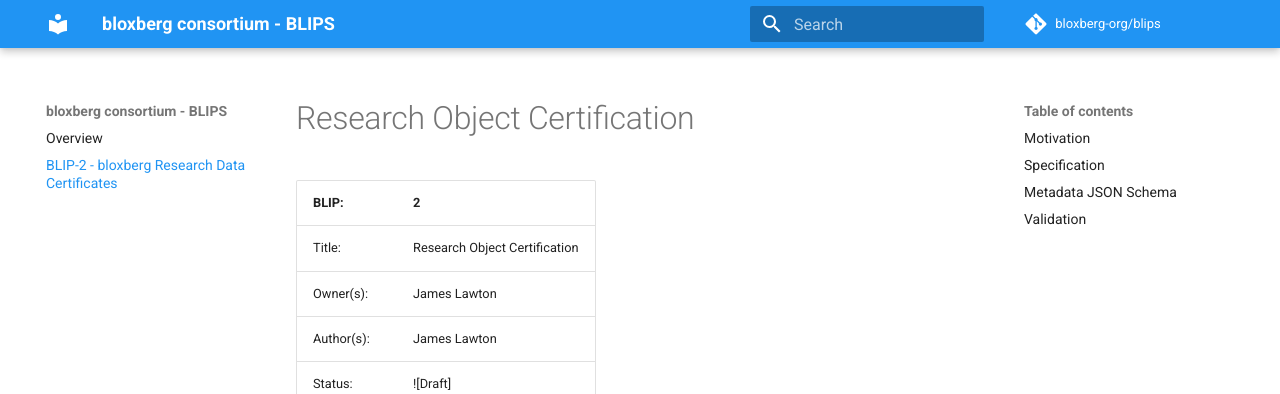
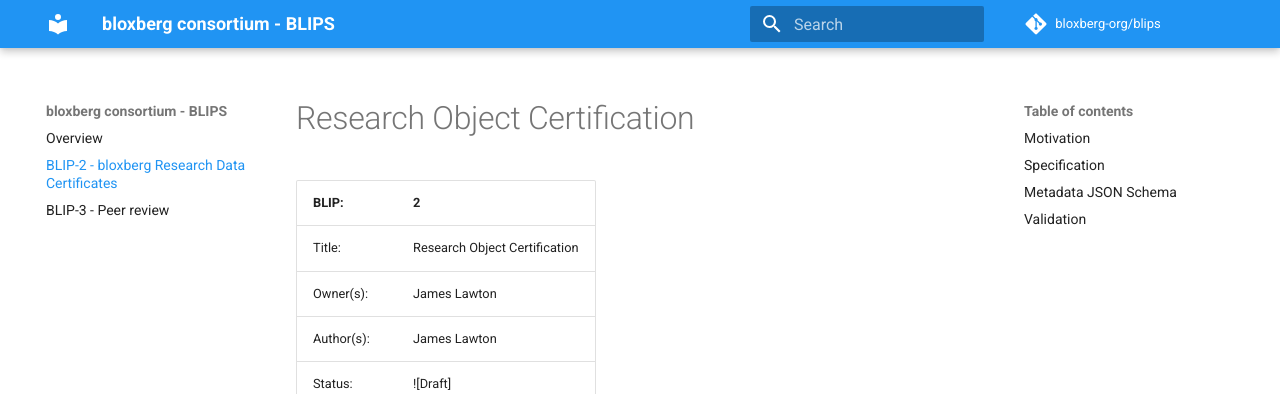
Before and after one commit to bloxberg-org/blips, an MkDocs documentation site: the page built from blips/blip-2-researchcertificate.md, in a window 1280 px wide. Shown: the top 394 px of the page. Built offline with MkDocs 1.6.1 and Material for MkDocs 9.7.7, drawn with Linux system fonts in a browser that asks for light colours; comment, search, counter and statistics services are not loaded; old or Windows-style settings are respelled for this version of MkDocs.

Commit message:
add Blip 3 to index

```diff
--- a/mkdocs.yml
+++ b/mkdocs.yml
@@ -66,7 +66,7 @@ markdown_extensions:
 pages:
   - 'Overview': 'index.md'
   - 'BLIP-2 - bloxberg Research Data Certificates': 'blip-2-researchcertificate.md'
-
+  - 'BLIP-3 - Peer review': 'blip-3-peerreview.md'
 
 docs_dir: 'blips'
 dev_addr: '127.0.0.1:8001'
```
Also changed, not shown: blips/index.md (+1 -0 lines).
